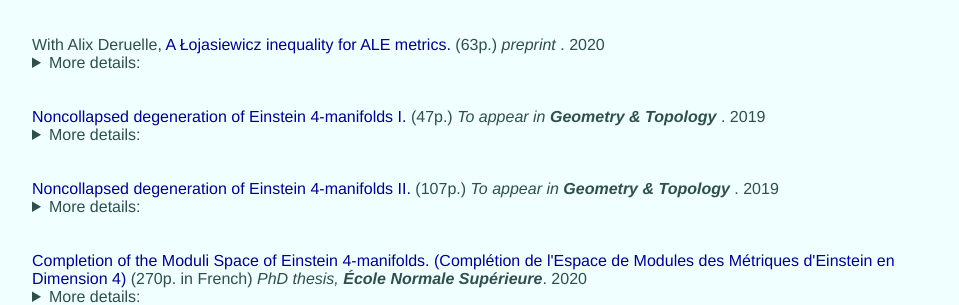
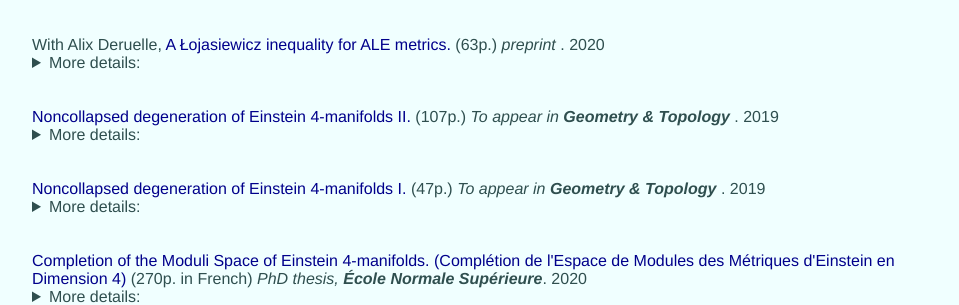
Before and after one commit to tristanozuch/tristanozuch.github.io, a Jekyll site: the page built from publications/index.html, in a window 1280 px wide. Shown: the part 726-1031 px from the top of the page, without its empty margins (160-1119 px from the left). Built offline with Jekyll 4.4.1, drawn with Linux system fonts in a browser that asks for light colours.

Commit message:
Update index.html

```diff
--- a/publications/index.html
+++ b/publications/index.html
@@ -64,16 +64,16 @@ title: Publications
   <summary>More details:</summary><div style="margin: 15px;"> We introduce a functional, on ALE manifolds whose critical points are Ricci-flat and such that the Ricci flow is its gradient flow. The ADM-mass appears in its expression as a boundary term. We study its properties with respect to the Ricci flow and prove that it satisfies a weighted Łojasiewicz inequality. We moreover study the properties of the ADM-mass for ALE metrics with nonnegative scalar curvature near Ricci-flat metrics or on spin manifolds. </div>
 </details><br />
 
+<br />  <a href="https://arxiv.org/abs/1909.12960"> Noncollapsed degeneration of Einstein 4-manifolds II.</a> (107p.) <i> To appear in <b>Geometry & Topology</b> </i>.
+ 2019
+<br /> <details>
+  <summary>More details:</summary><div style="margin: 15px;"> I develop an analysis in the weighted Hölder spaces of the first article of the series and produce any noncollapsed Gromov-Hausdorff degeneration of Einstein 4-manifolds as the result of a gluing-perturbation procedure adapted to multiple trees of singularities. This is then used to extend an obstruction found by Biquard to the conjecturally general situation.</div>
+</details><br />
+
 <br />  <a href="https://arxiv.org/abs/1909.12957"> Noncollapsed degeneration of Einstein 4-manifolds I.</a> (47p.) <i> To appear in <b>Geometry & Topology</b> </i>.
  2019
 <br /> <details>
   <summary>More details:</summary><div style="margin: 15px;"> I refine the Gromov-Hausdorff convergence theorem of noncollapsed Einstein 4-manifolds of Anderson and Bando-Kasue-Nakajima. I more precisely obtain a convergence in weighted Hölder spaces by constructing optimal coordinates in the neck regions.</div>
-</details><br />
-
-<br />  <a href="https://arxiv.org/abs/1909.12960"> Noncollapsed degeneration of Einstein 4-manifolds II.</a> (107p.) <i> To appear in <b>Geometry & Topology</b> </i>.
- 2019
-<br /> <details>
-  <summary>More details:</summary><div style="margin: 15px;"> I develop an analysis in the weighted Hölder spaces of the first article of the series and produce any noncollapsed Gromov-Hausdorff degeneration of Einstein 4-manifolds as the result of a gluing-perturbation procedure adapted to multiple trees of singularities. This is then used to extend an obstruction found by Biquard to the conjecturally general situation.</div>
 </details><br />
 
 <br /> <a href="these_ozuch_tristan.pdf"> Completion of the Moduli Space of Einstein 4-manifolds. (Complétion de l'Espace de Modules des Métriques d'Einstein en Dimension 4) </a> (270p. in French)
```
